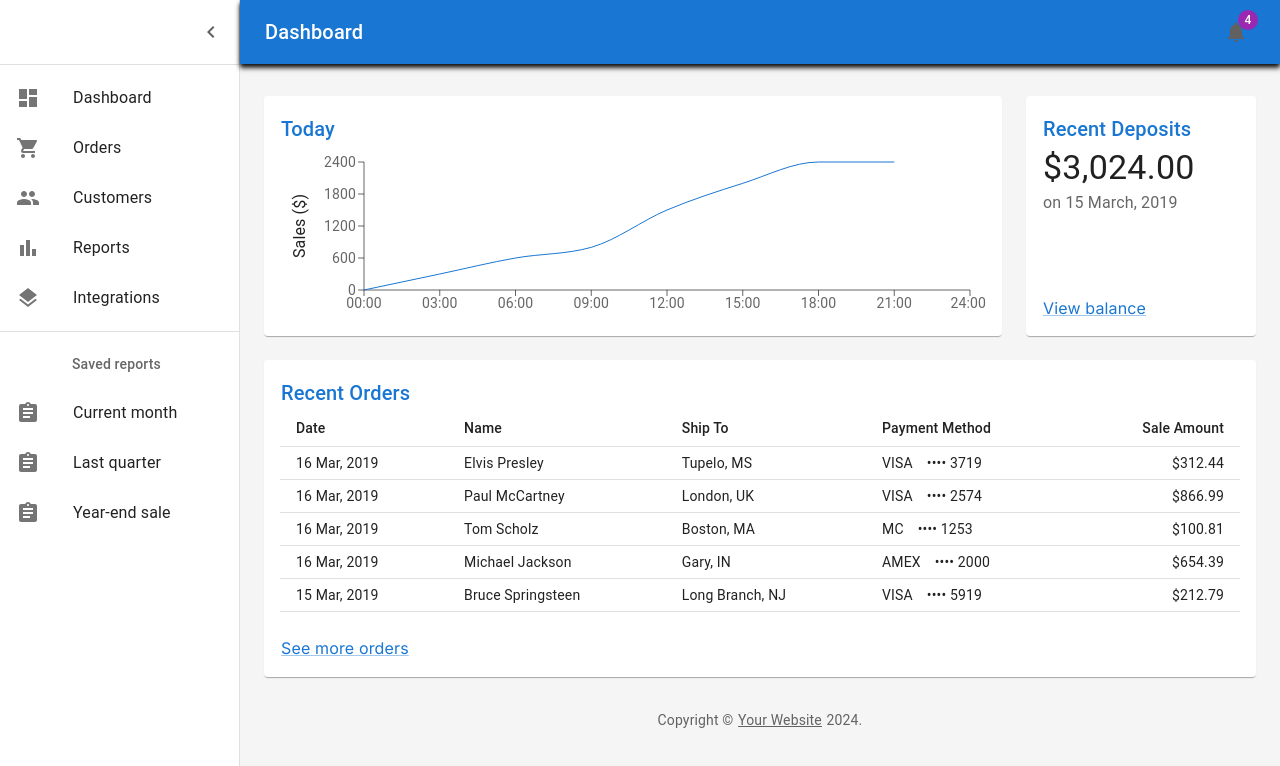
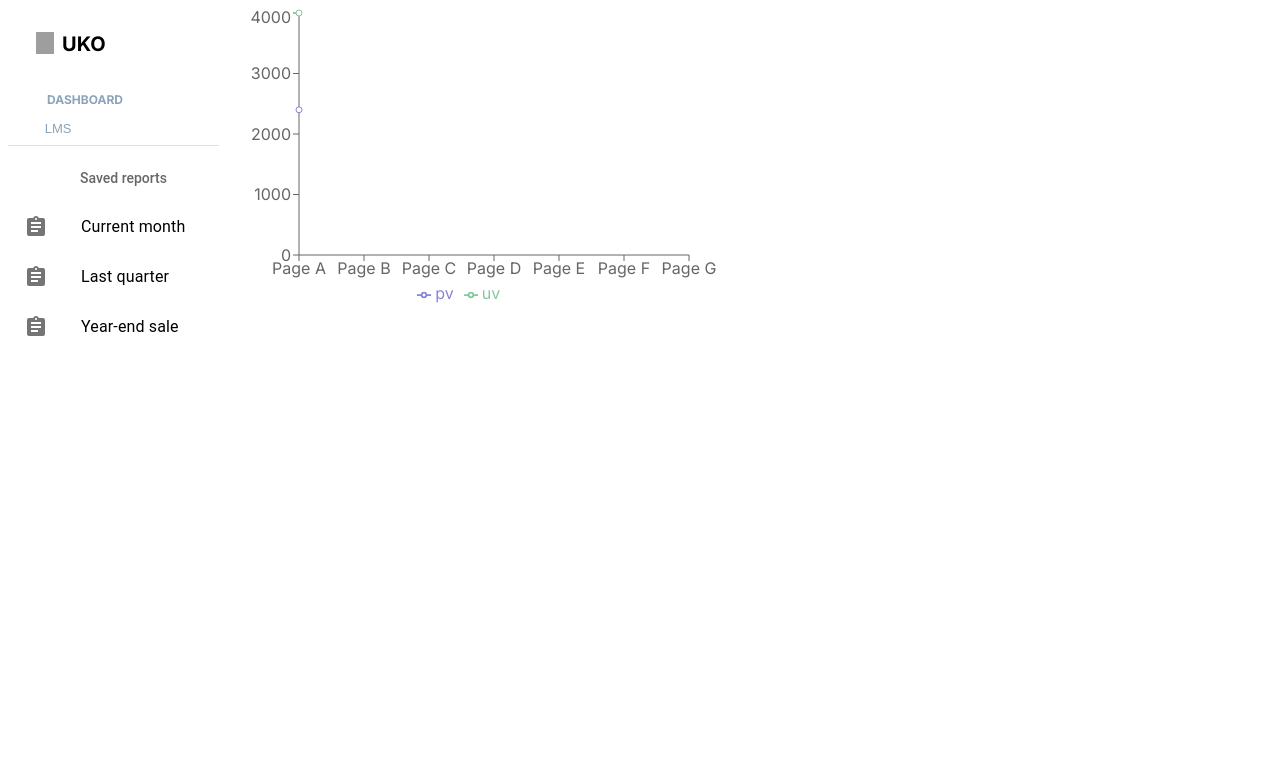
Before and after one commit to Mdjuealhossain/Styling-Meterial-UI, a Next.js app: page / in a window 1280 px wide. Shown: the top 766 px of the page. Built offline with nearby package versions, Linux system fonts and the light colour scheme; grey boxes are pictures that could not be loaded.

Commit message:
feat: create dashboard (present)

```diff
--- a/next.config.js
+++ b/next.config.js
@@ -1,4 +1,8 @@
 /** @type {import('next').NextConfig} */
-const nextConfig = {}
+const nextConfig = {
+    images: {
+    domains: ["uko-react.vercel.app"]
+  }
+}
 
 module.exports = nextConfig
--- /dev/null
+++ b/src/app/SidNavbar/index.tsx
@@ -0,0 +1,18 @@
+import { Divider, List } from "@mui/material";
+import React from "react";
+import {
+  mainListItems,
+  secondaryListItems,
+} from "../TemplateMui/Deshboard/ListItem";
+
+const SidNav = () => {
+  return (
+    <List component="nav">
+      {mainListItems}
+      <Divider sx={{ my: 1 }} />
+      {secondaryListItems}
+    </List>
+  );
+};
+
+export default SidNav;
--- a/src/app/TemplateMui/Deshboard/ListItem/index.tsx
+++ b/src/app/TemplateMui/Deshboard/ListItem/index.tsx
@@ -9,39 +9,62 @@ import PeopleIcon from "@mui/icons-material/People";
 import BarChartIcon from "@mui/icons-material/BarChart";
 import LayersIcon from "@mui/icons-material/Layers";
 import AssignmentIcon from "@mui/icons-material/Assignment";
+import { Box, ButtonBase, Container } from "@mui/material";
+import Image from "next/image";
 
 export const mainListItems = (
   <React.Fragment>
-    <ListItemButton>
-      <ListItemIcon>
-        <DashboardIcon />
-      </ListItemIcon>
-      <ListItemText primary="Dashboard" />
-    </ListItemButton>
-    <ListItemButton>
-      <ListItemIcon>
-        <ShoppingCartIcon />
-      </ListItemIcon>
-      <ListItemText primary="Orders" />
-    </ListItemButton>
-    <ListItemButton>
-      <ListItemIcon>
-        <PeopleIcon />
-      </ListItemIcon>
-      <ListItemText primary="Customers" />
-    </ListItemButton>
-    <ListItemButton>
-      <ListItemIcon>
-        <BarChartIcon />
-      </ListItemIcon>
-      <ListItemText primary="Reports" />
-    </ListItemButton>
-    <ListItemButton>
-      <ListItemIcon>
-        <LayersIcon />
-      </ListItemIcon>
-      <ListItemText primary="Integrations" />
-    </ListItemButton>
+    <Box
+      component="div"
+      sx={{ display: "flex", padding: "16px", marginLeft: "12px" }}
+    >
+      <Image
+        src="https://uko-react.vercel.app/static/logo/logo.svg"
+        alt="Picture of the author"
+        width={18}
+        height={22}
+      />
+      <Box sx={{ paddingLeft: "8px", fontWeight: 700, fontSize: "20px" }}>
+        UKO
+      </Box>
+    </Box>
+    <Container
+      sx={{
+        height: "auto",
+        direction: "inherit",
+        position: "relative",
+        display: "block",
+      }}
+    >
+      <Box
+        component="p"
+        sx={{
+          fontWeight: 700,
+          fontSize: "12px",
+          marginTop: "20px",
+          marginLeft: "15px",
+          marginBottom: "10px",
+          textTransform: "uppercase",
+          color: "rgb(140, 163, 186)",
+        }}
+      >
+        Dashboard
+      </Box>
+      <Box component="div">
+        <ButtonBase>
+          <Box
+            sx={{
+              fontSize: "13px",
+              paddingLeft: "0.8rem",
+              fontWeight: 500,
+              color: "rgb(140, 163, 186)",
+            }}
+          >
+            LMS
+          </Box>
+        </ButtonBase>
+      </Box>
+    </Container>
   </React.Fragment>
 );
 
--- /dev/null
+++ b/src/app/TemplateMui/Deshboard/ReChartPrac/index.tsx
@@ -0,0 +1,72 @@
+import React from "react";
+import {
+  LineChart,
+  Line,
+  XAxis,
+  YAxis,
+  CartesianGrid,
+  Tooltip,
+  Legend,
+} from "recharts";
+
+const data = [
+  {
+    name: "Page A",
+    uv: 4000,
+    pv: 2400,
+    amt: 2400,
+  },
+  {
+    name: "Page B",
+    amt: 2210,
+  },
+  {
+    name: "Page C",
+    amt: 2290,
+  },
+  {
+    name: "Page D",
+
+    amt: 2000,
+  },
+  {
+    name: "Page E",
+    amt: 2181,
+  },
+  {
+    name: "Page F",
+    amt: 2500,
+  },
+  {
+    name: "Page G",
+    amt: 2100,
+  },
+];
+
+export default function ReChart() {
+  return (
+    <LineChart
+      width={500}
+      height={300}
+      data={data}
+      margin={{
+        top: 5,
+        right: 30,
+        left: 20,
+        bottom: 5,
+      }}
+    >
+      <XAxis dataKey="name" />
+      <YAxis />
+      <Tooltip />
+      <Legend />
+      <Line
+        type="monotone"
+        dataKey="pv"
+        stroke="#8884d8"
+        activeDot={{ r: 8 }}
+      />
+      <Line type="monotone" dataKey="uv" stroke="#82ca9d" />
+    </LineChart>
+  );
+}
--- a/src/app/ThemingContainet/palette.js
+++ b/src/app/ThemingContainet/palette.js
@@ -59,8 +59,11 @@ export const palette = {
             A700: "#616161"
         },
         text: {
-            divider: "rgba(0, 0, 0, 0.12)"
+           primary:"rgba(0, 0, 0, 0.87)",
+           secondary:"rgba(0, 0, 0, 0.6)",
+           disabled: "rgba(0, 0, 0, 0.38)"
         },
+         divider: "rgba(0, 0, 0, 0.12)",
         background: {
             paper:"#fff",
             default:"#fff"
--- a/src/app/layout.tsx
+++ b/src/app/layout.tsx
@@ -1,33 +1,42 @@
+"use client";
+import { Grid, List, ThemeProvider, createTheme } from "@mui/material";
+import "./globals.css";
+import { Inter } from "next/font/google";
+import { theme } from "./ThemingContainet/createTheme";
+import SidNav from "./SidNavbar/index";
+import Divider from "@mui/material/Divider";
+import Toolbar from "@mui/material/Toolbar";
+import IconButton from "@mui/material/IconButton";
+import ChevronLeftIcon from "@mui/icons-material/ChevronLeft";
+import {
+  mainListItems,
+  secondaryListItems,
+} from "./TemplateMui/Deshboard/ListItem";
 
-"use client"
-import { ThemeProvider, createTheme } from '@mui/material'
-import './globals.css'
-import { Inter } from 'next/font/google'
-import {theme} from "./ThemingContainet/createTheme"
-
-
-const inter = Inter({ subsets: ['latin'] })
+const inter = Inter({ subsets: ["latin"] });
 
 export const metadata = {
-  title: 'Create Next App',
-  description: 'Generated by create next app',
-}
+  title: "Create Next App",
+  description: "Generated by create next app",
+};
 
 export default function RootLayout({
   children,
 }: {
-  children: React.ReactNode
+  children: React.ReactNode;
 }) {
-
-
-
-
-
-
   return (
     <html lang="en">
-      <ThemeProvider theme={theme}><body className={inter.className}>{children}</body></ThemeProvider>
-
+      <ThemeProvider theme={theme}>
+        <body className={inter.className}>
+          <Grid container>
+            <Grid lg={2}>
+              <SidNav></SidNav>
+            </Grid>
+            <Grid lg={10}>{children}</Grid>
+          </Grid>
+        </body>
+      </ThemeProvider>
     </html>
-  )
+  );
 }
--- a/src/app/page.tsx
+++ b/src/app/page.tsx
@@ -16,12 +16,13 @@ import { Box } from "@mui/material";
 import SignIn from "./TemplateMui/SignIn";
 import SignInSide from "./TemplateMui/signIn-Side";
 import Dashboard from "./TemplateMui/Deshboard/Deshboard";
+import ReChart from "./TemplateMui/Deshboard/ReChartPrac";
 // import GridCom from "./MuiStuleComponents/GridCompon";
 
 export default function Home() {
   return (
     <Box>
-      <Dashboard></Dashboard>
+      <ReChart></ReChart>
     </Box>
   );
 }
```
Also changed, not shown: 1 other file (tests, documents, lock files or other folders).
